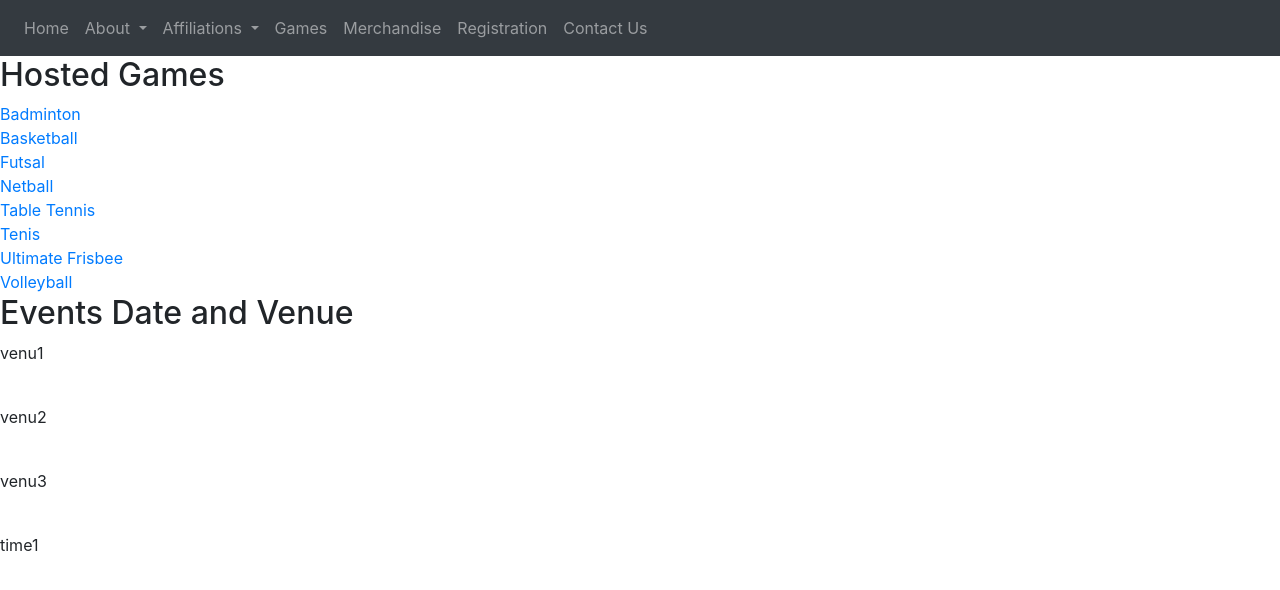
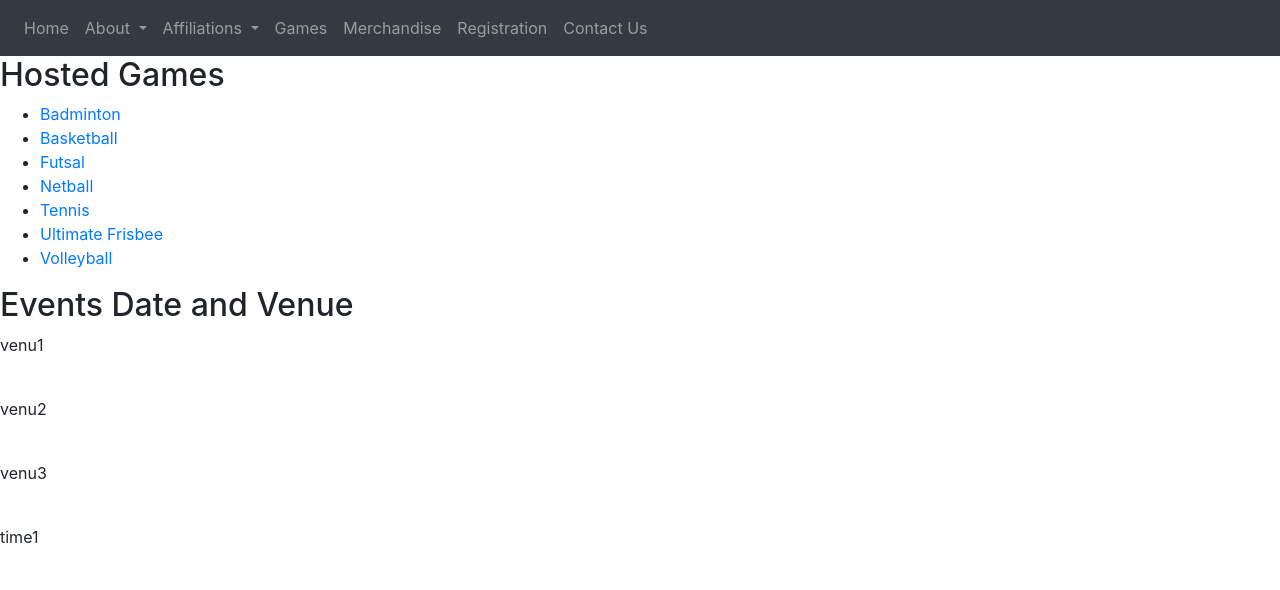
Before and after one commit to adrnlm/AGA_Website, a Jekyll site: the page built from index.html, in a window 1280 px wide. Shown: the top 590 px of the page. Built offline with Jekyll 4.4.1, drawn with Linux system fonts in a browser that asks for light colours.

Commit message:
Reorder HTML and fix minor typos
- Collection of links now uses an unordered list instead of a div.
- Fix permalink typo for basketball event

```diff
--- a/html/games/basketball.html
+++ b/html/games/basketball.html
@@ -1,6 +1,6 @@
 ---
 layout: default
-permalink: /baseketball/
+permalink: /basketball/
 title: Basketball
 ---
 
--- a/index.html
+++ b/index.html
@@ -6,22 +6,15 @@ title: Asean Games Australia
 <div class="Hosted-Games">
 
   <h2>Hosted Games</h2>
-
-  <a href="/badminton/" >Badminton</a>
-  <br>
-  <a href="/basketball/" >Basketball</a>
-  <br>
-  <a href="/futsal/" >Futsal</a>
-  <br>
-  <a href="/netball/" >Netball</a>
-  <br>
-  <a href="/table-tennis/" >Table Tennis</a>
-  <br>
-  <a href="/tenis/" >Tenis</a>
-  <br>
-  <a href="/ultimate-frisbee/" >Ultimate Frisbee</a>
-  <br>
-  <a href="/volleyball/" >Volleyball</a>
+  <ul>
+    <li><a href="/badminton/">Badminton</a></li>
+    <li><a href="/basketball/">Basketball</a></li>
+    <li><a href="/futsal/">Futsal</a></li>
+    <li><a href="/netball/">Netball</a></li>
+    <li><a href="/tennis.html">Tennis</a></li>
+    <li><a href="/ultimate-frisbee/">Ultimate Frisbee</a></li>
+    <li><a href="/volleyball/">Volleyball</a></li>
+  </ul>
 
 </div>
 
```
Also changed, not shown: html/games.html (+9 -16 lines), html/games/tennis.html (renamed from html/games/tenis.html).
